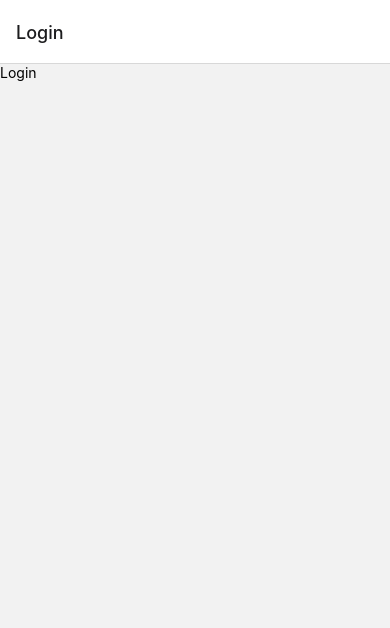
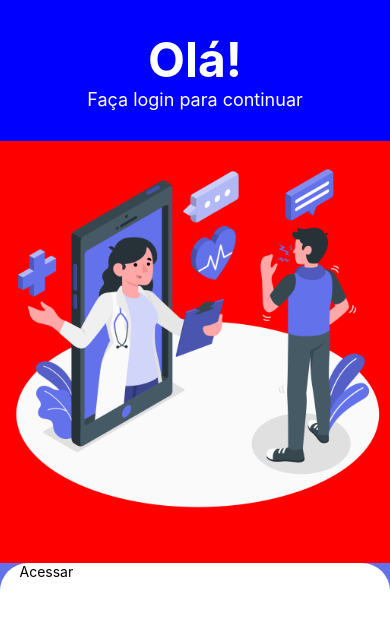
Before and after one commit to bragalets/lembra-saude, a React Native app: screen /Login in a window 390 px wide. Shown: the top 628 px of the page. Built offline with nearby package versions, Linux system fonts and the light colour scheme.

Commit message:
organização das pastas

```diff
--- a/App.js
+++ b/App.js
@@ -7,9 +7,8 @@ import Routes from './scr/routes';
 export default function App() {
   return (
     <NavigationContainer>
-      <Routes>
-
-      </Routes>
+      <StatusBar backgroundColor="#6371EB" barStyle="light-content"/>
+      <Routes/>
     </NavigationContainer>
   );
 }
--- a/scr/routes/index.js
+++ b/scr/routes/index.js
@@ -12,11 +12,13 @@ export default function Routes(){
             <Stack.Screen
                 name="Login"
                 component={Login}
+                options={ {headerShown: false}}
             />
 
             <Stack.Screen
                 name="Dashboard"
                 component={Dashboard}
+                options={{headerShown: false}}
             />
         </Stack.Navigator>
     )
--- a/scr/screens/Login/index.js
+++ b/scr/screens/Login/index.js
@@ -1,13 +1,79 @@
 import React from 'react';
-import {View, Text } from 'react-native';
+import {
+  View,
+  Text,
+  StyleSheet,
+  Image,
+  TouchableOpacity
+} from 'react-native';
 
 
 export default function Login() {
   return(
-    <View>
-      <Text>
-        Login
-      </Text>
+    <View style={styles.container}>
+
+
+      <View style={styles.containerForm}>
+        <Text style={styles.title}>Olá!</Text>
+        <Text style={styles.subtitle}>Faça login para continuar</Text>
+      </View>
+
+      <View style={styles.containerLogo}>
+        <Image
+          source={require('../../assets/DoctorImage.png')}
+          style={{ width: '100%', height: 380 }}
+          resizeMode='contain'
+          />
+      </View>
+
+      <View style={styles.containerAcess}>
+        <TouchableOpacity style={styles.button}>
+          <Text style={styles.buttonText}>Acessar</Text>
+        </TouchableOpacity>
+
+      </View>
+
+
+
     </View>
   );
 }
+
+const styles = StyleSheet.create({
+  container:{
+    flex:1,
+    backgroundColor: '#6371EB'
+  },
+
+  containerForm:{
+    flex:1,
+    backgroundColor: 'blue',
+    justifyContent: 'center',
+    alignItems: 'center'
+  },
+
+  containerLogo:{
+    flex:3,
+    backgroundColor: 'red'
+  },
+
+  containerAcess:{
+    flex:2,
+    backgroundColor: 'white',
+    borderTopLeftRadius: 28,
+    borderTopRightRadius: 28,
+    paddingStart: '5%',
+    paddingEnd: '5%'
+  },
+
+  title:{
+    fontSize: 48,
+    fontWeight: 'bold',
+    color: 'white'
+  },
+
+  subtitle:{
+    fontSize:18,
+    color: 'white'
+  }
+})
```
Also changed, not shown: Backup.txt, scr/assets/DoctorImage.png (renamed from assets/DoctorImage.png).
